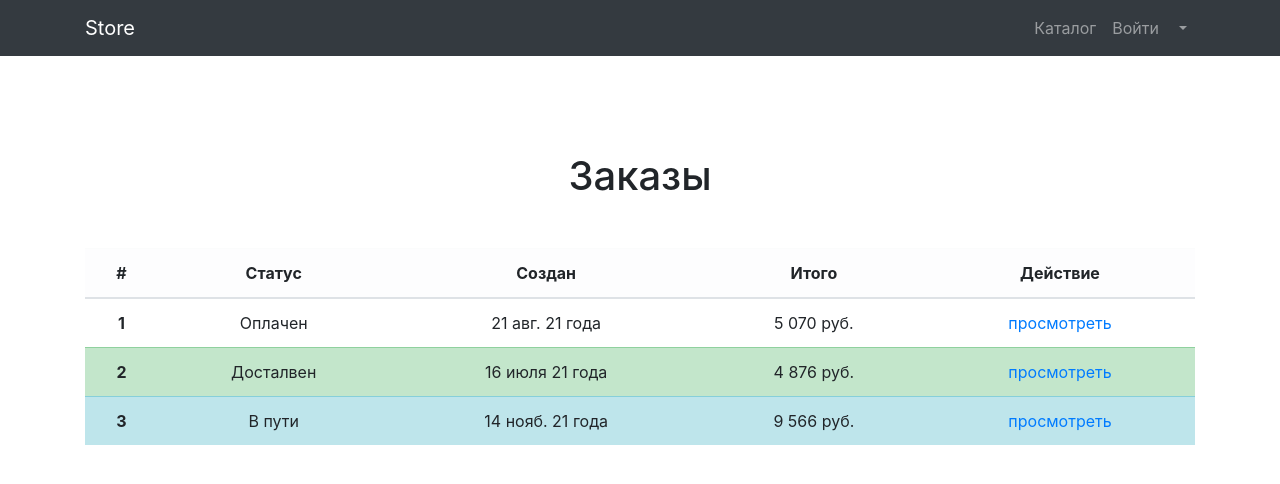
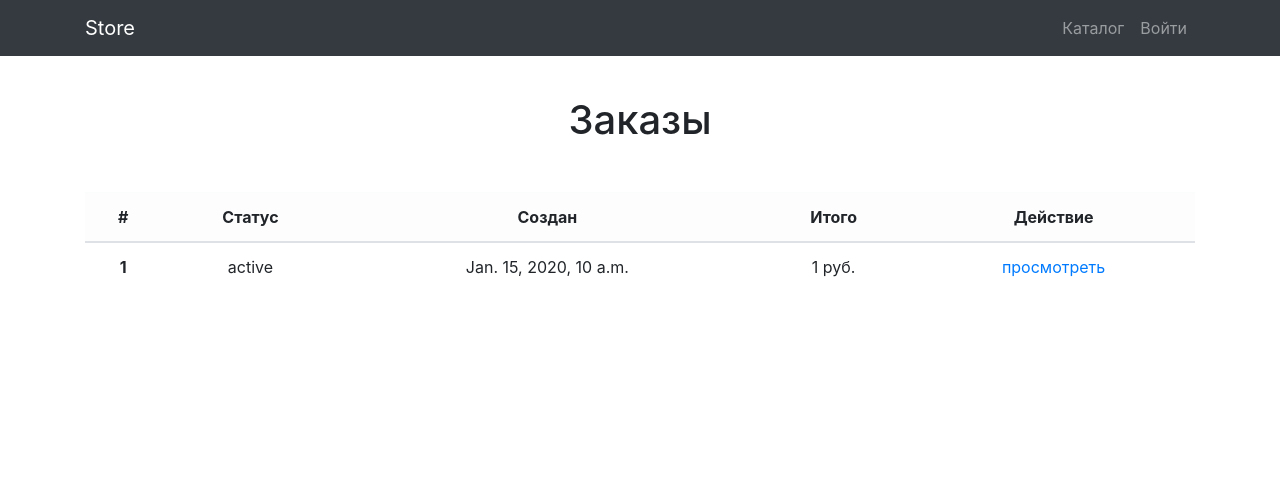
Before and after one commit to david15rus/Django_project, a Django app: template orders/templates/orders/orders.html in a window 1280 px wide. Shown: the top 484 px of the page. Run offline with Django 3.2, Linux system fonts and the light colour scheme; the template is opened without the code that fills it: most values are stand-ins (such as "Sample title", 1, 10 or a date in 2020); some libraries are stand-ins or nearby versions.

Commit message:
Add orders view

```diff
--- a/orders/templates/orders/orders.html
+++ b/orders/templates/orders/orders.html
@@ -1,68 +1,11 @@
-<!DOCTYPE html>
-<html lang="en">
+{% extends 'products/base.html' %}
+{% load static %}
 
-<head>
+{% block css %}
+    <link href="{% static 'vendor/css/orders.css' %}">
+{% endblock %}
 
-    <meta charset="utf-8">
-    <meta name="viewport" content="width=device-width, initial-scale=1, shrink-to-fit=no">
-    <meta name="description" content="">
-    <meta name="author" content="">
-
-    <title>Store - Заказы</title>
-
-    <!-- Bootstrap core CSS -->
-    <link href="../vendor/bootstrap/css/bootstrap.min.css" rel="stylesheet">
-
-    <!-- Custom styles for this template -->
-    <link href="../vendor/css/orders.css" rel="stylesheet">
-
-</head>
-
-<body>
-
-<!-- Navigation -->
-<nav class="navbar navbar-expand-lg navbar-dark bg-dark fixed-top">
-    <div class="container">
-        <a class="navbar-brand" href="../index.html">Store</a>
-        <button class="navbar-toggler" type="button" data-toggle="collapse" data-target="#navbarResponsive"
-                aria-controls="navbarResponsive" aria-expanded="false" aria-label="Toggle navigation">
-            <span class="navbar-toggler-icon"></span>
-        </button>
-        <div class="collapse navbar-collapse" id="navbarResponsive">
-            <ul class="navbar-nav ml-auto">
-                <li class="nav-item">
-                    <a class="nav-link" href="../products.html">Каталог <i class="fas fa-shopping-bag"></i> </a>
-                </li>
-                <li class="nav-item">
-                    <a class="nav-link" href="../users/login.html">Войти <i class="fas fa-sign-in-alt"></i></a>
-                </li>
-                <li class="nav-item dropdown">
-                    <a class="nav-link dropdown-toggle" href="#" id="navbarDropdown" role="button"
-                       data-bs-toggle="dropdown" aria-expanded="false">
-                        <i class="fas fa-user-circle"></i>
-                    </a>
-                    <ul class="dropdown-menu" aria-labelledby="navbarDropdown">
-                        <li>
-                            <a class="dropdown-item" href="../users/profile.html">Профиль</a>
-                        </li>
-                        <li><a class="dropdown-item" href="../orders/orders.html">Заказы</a></li>
-                        <li><a class="dropdown-item" href="#">Админ-панель</a></li>
-                        <li>
-                            <hr class="dropdown-divider">
-                        </li>
-                        <li>
-                            <a class="dropdown-item" href="#">
-                                Выйти
-                            </a>
-                        </li>
-                    </ul>
-                </li>
-            </ul>
-        </div>
-    </div>
-</nav>
-
-<!-- Page Content -->
+{% block content %}
     <section>
         <div class="container pt-5">
             <div class="text-center mt-5">
@@ -79,50 +22,21 @@
                         </tr>
                         </thead>
                         <tbody>
+                        {% for order in object_list %}
                             <tr>
-                        <th scope="row">1</th>
-                        <td>Оплачен</td>
-                        <td>21 авг. 21 года</td>
-                        <td>5 070 руб.</td>
+                                <th scope="row">{{ order.id }}</th>
+                                <td>{{ order.get_status_display }}</td>
+                                <td>{{order.created}}</td>
+                                <td>{{order.basket_history.total_sum}} руб.</td>
                                 <td>
                                     <a href="order.html">просмотреть</a>
                                 </td>
                             </tr>
-                    <tr class="table-success">
-                        <th scope="row">2</th>
-                        <td>Досталвен</td>
-                        <td>16 июля 21 года</td>
-                        <td>4 876 руб.</td>
-                        <td>
-                            <a href="order.html">просмотреть</a>
-                        </td>
-                    </tr>
-                    <tr class="table-info">
-                        <th scope="row">3</th>
-                        <td>В пути</td>
-                        <td>14 нояб. 21 года</td>
-                        <td>9 566 руб.</td>
-                        <td>
-                            <a href="order.html">просмотреть</a>
-                        </td>
-                    </tr>
+                        {% endfor %}
                         </tbody>
                     </table>
                 </div>
             </div>
         </div>
     </section>
-
-<!-- Bootstrap core JavaScript -->
-<script src="../vendor/jquery/jquery.min.js"></script>
-<script src="../vendor/bootstrap/js/bootstrap.bundle.min.js"></script>
-<script src="https://cdn.jsdelivr.net/npm/bootstrap@5.1.3/dist/js/bootstrap.bundle.min.js"
-        integrity="sha384-ka7Sk0Gln4gmtz2MlQnikT1wXgYsOg+OMhuP+IlRH9sENBO0LRn5q+8nbTov4+1p"
-        crossorigin="anonymous"></script>
-
-<!-- FontAwesome script -->
-<script src="../vendor/fontawesome/fontawesome-icons.js" crossorigin="anonymous"></script>
-
-</body>
-
-</html>
+{% endblock %}
--- a/orders/urls.py
+++ b/orders/urls.py
@@ -1,11 +1,12 @@
 from django.urls import path
 
-from orders.views import OrderCreateView, OrderSuccessView
+from orders.views import OrderCreateView, OrderSuccessView, OrderListView
 
 app_name = 'orders'
 
 urlpatterns = [
     path('create', OrderCreateView.as_view(), name='order_create'),
-    path('success/', OrderSuccessView.as_view(), name='success')
+    path('success/', OrderSuccessView.as_view(), name='success'),
+    path('', OrderListView.as_view(), name='orders_list'),
 
 ]
--- a/products/templates/products/base.html
+++ b/products/templates/products/base.html
@@ -44,7 +44,7 @@
                         <li>
                             <a class="dropdown-item" href="{% url 'users:profile' user.id %}">Профиль</a>
                         </li>
-                        <li><a class="dropdown-item" href="orders/orders.html">Заказы</a></li>
+                        <li><a class="dropdown-item" href="{% url 'orders:orders_list' %}">Заказы</a></li>
                         {% if user.is_superuser or user.is_stuff %}
                         <li><a class="dropdown-item" href="{% url 'admin:index' %}">Админ-панель</a></li>
                         {% endif %}
```
Lines whose indentation alone changed are shown as unchanged.
